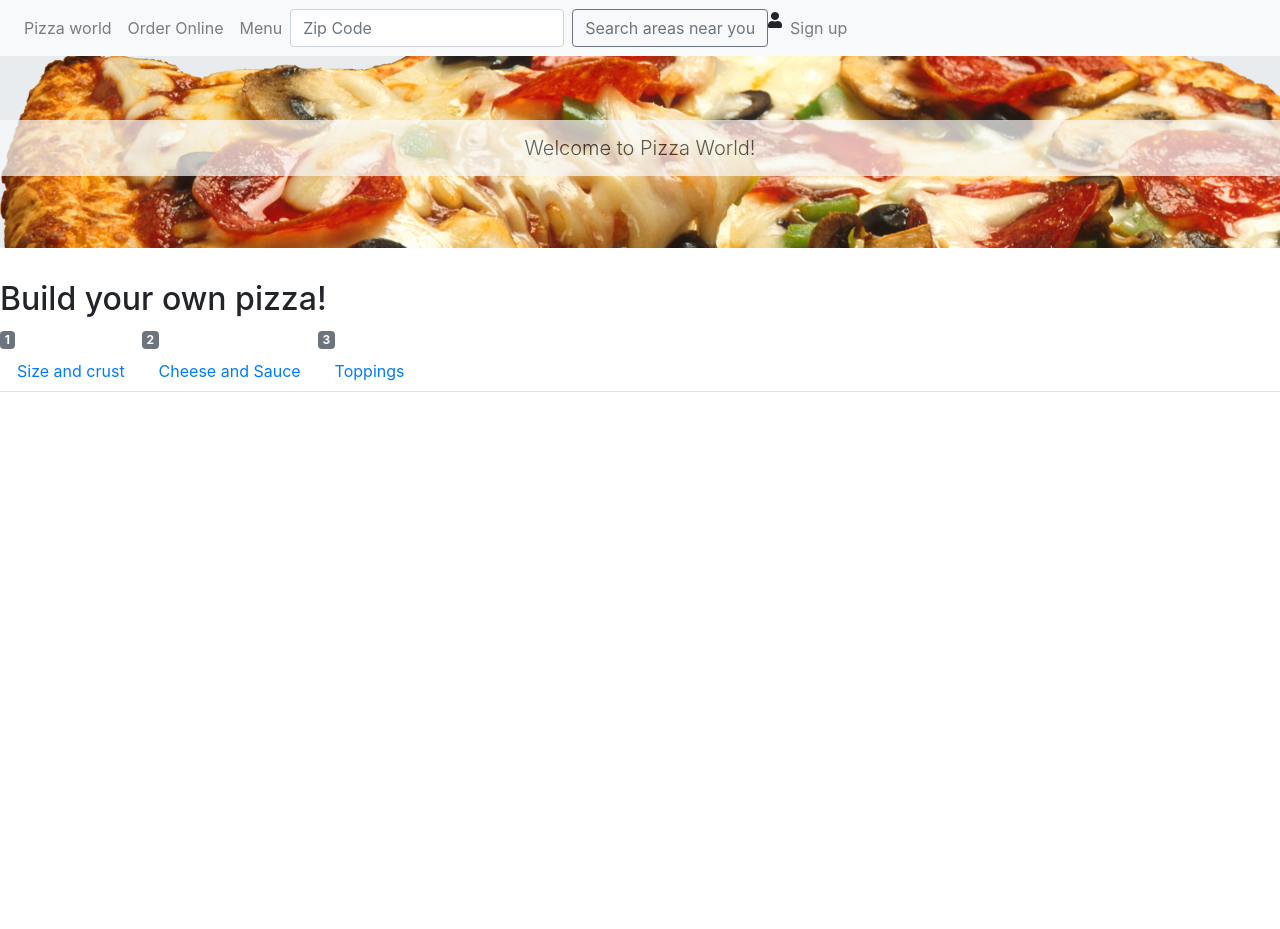
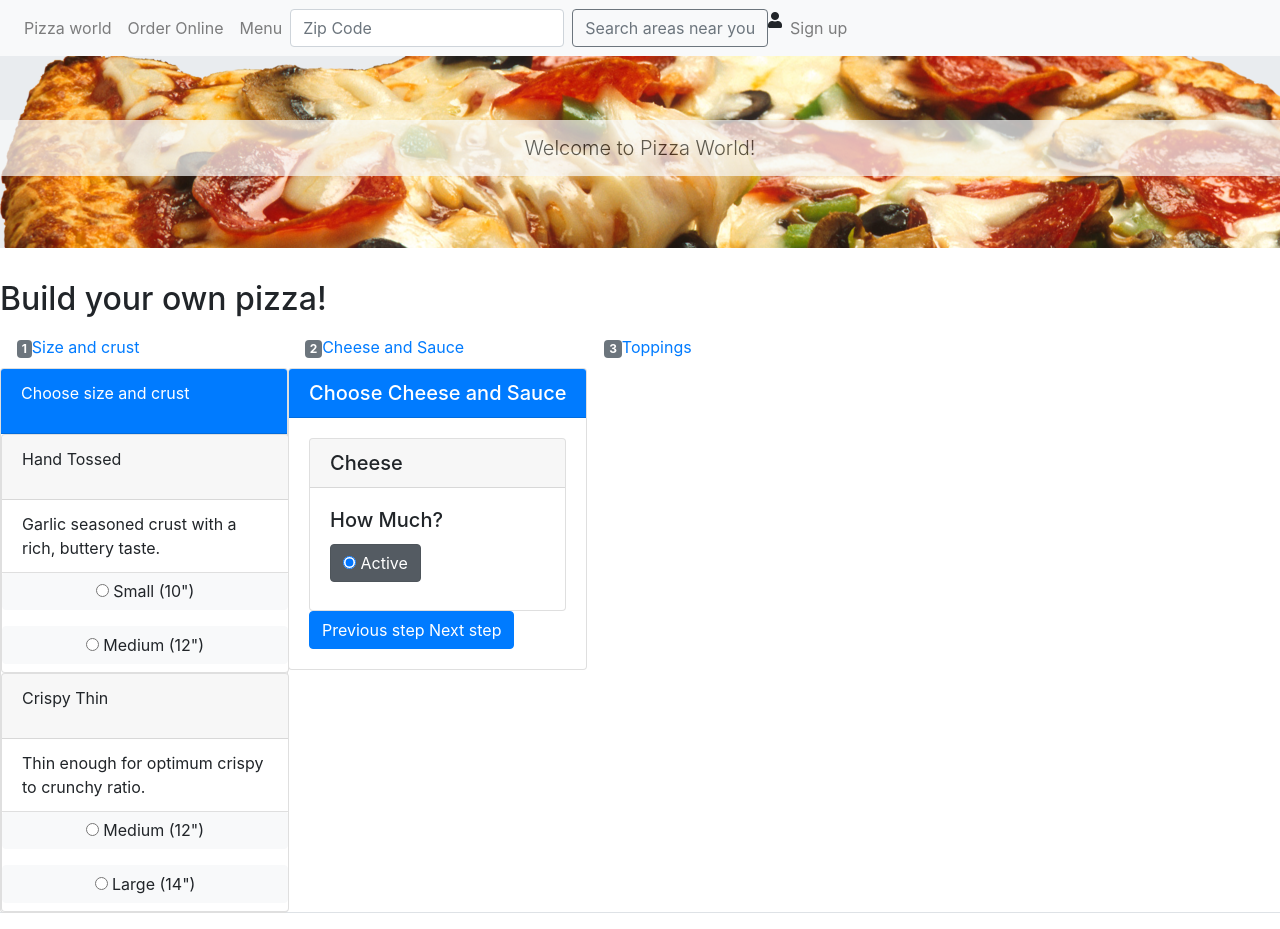
Before and after one commit to Tommy-Cirilo/codeup-web-exercises, a plain HTML site: page order-pizza.html in a window 1280 px wide. Before the commit the page ends 800 px from the top, so only its background shows below. Drawn offline with nearby package versions, Linux system fonts and the light colour scheme.

Commit message:
almost done

```diff
--- a/order-pizza.html
+++ b/order-pizza.html
@@ -66,15 +66,69 @@
 
 <h2>Build your own pizza!</h2>
 <ul class="nav nav-tabs d-flex flex-row bd-highlight mb-3 justify-content-start">
+    <li class="nav-item">
+        <a class="nav-link" href="#"><span class="badge badge-secondary">1</span>Size and crust</a>
+        <!--first pizza selector main big card-->
+        <div class="card" style="width: 18rem;">
+            <div class="card-header bg-primary text-white">
+                <p>Choose size and crust</p>
+            </div>
+<!--            First Card Selector-->
+            <div class="card" style="width: 18rem;">
+                <div class="card-header">
+                    <p>Hand Tossed</p>
+                </div>
+                <ul class="list-group list-group-flush">
+                    <li class="list-group-item">Garlic seasoned crust with a rich, buttery taste.</li>
+                    <label class="btn btn-secondary btn-block btn-light">
+                        <input type="radio" name="options" id="option2"> Small (10")
+                    </label>
+                    <label class="btn btn-secondary btn-block btn-light">
+                        <input type="radio" name="options" id="option3"> Medium (12")
+                    </label>
+                </ul>
+            </div>
+<!--            Second Card Selector-->
+            <div class="card" style="width: 18rem;">
+                <div class="card-header">
+                    <p>Crispy Thin</p>
+                </div>
+                <ul class="list-group list-group-flush">
+                    <li class="list-group-item">Thin enough for optimum crispy to crunchy ratio.</li>
+                    <label class="btn btn-secondary btn-block btn-light">
+                        <input type="radio" name="options" id="option2"> Medium (12")
+                    </label>
+                    <label class="btn btn-secondary btn-block btn-light">
+                        <input type="radio" name="options" id="option3"> Large (14")
+                    </label>
+                </ul>
+            </div>
+        </div>
+    </li>
 
     <li class="nav-item">
-        <span class="badge badge-secondary">1</span><a class="nav-link" href="#">Size and crust</a>
+        <a class="nav-link" href="#"><span class="badge badge-secondary">2</span>Cheese and Sauce</a>
+<!--        second main card to select cheese and sauce-->
+        <div class="card">
+            <h5 class="card-header bg-primary text-white">Choose Cheese and Sauce</h5>
+            <div class="card-body">
+<!--                first selector with the second card-->
+                <div class="card">
+                    <h5 class="card-header">Cheese</h5>
+                    <div class="card-body">
+                        <h5 class="card-title">How Much?</h5>
+                        <label class="btn btn-secondary active">
+                            <input type="radio" name="options" id="option1" checked> Active
+                        </label>
+
+                    </div>
+                </div>
+                <a href="#" class="btn btn-primary">Previous step    Next step</a>
+            </div>
+        </div>
     </li>
     <li class="nav-item">
-        <span class="badge badge-secondary">2</span><a class="nav-link" href="#">Cheese and Sauce</a>
-    </li>
-    <li class="nav-item">
-        <span class="badge badge-secondary">3</span><a class="nav-link" href="#">Toppings</a>
+        <a class="nav-link" href="#"><span class="badge badge-secondary">3</span>Toppings</a>
     </li>
 
 </ul>
```
